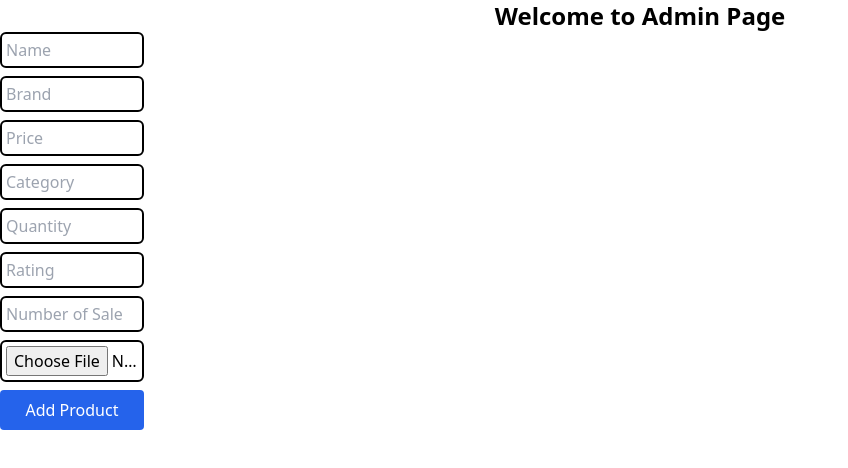
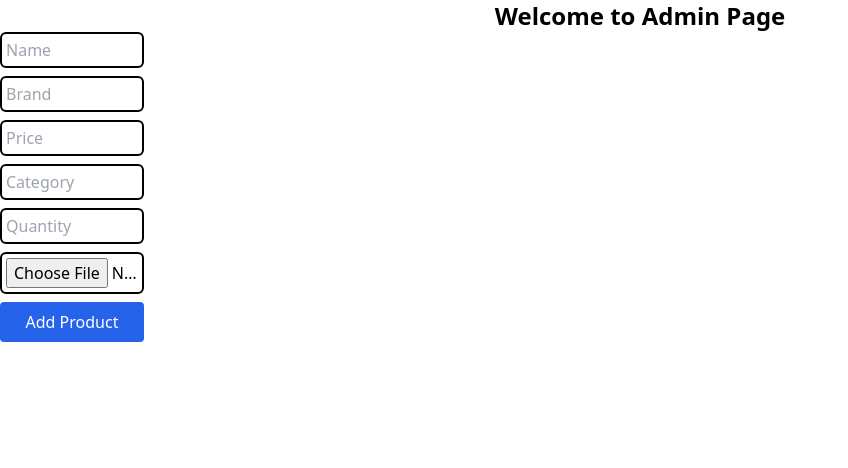
Before and after one commit to parengperdi/chess-shop, a React (Vite) app in the folder frontend/: page /admin in a window 1280 px wide. Shown: the top 468 px of the page, without its empty margins (0-848 px from the left). Built offline with nearby package versions, Linux system fonts and the light colour scheme.

Commit message:
removed the fields with the default values

```diff
--- a/frontend/src/components/AddProductForm.jsx
+++ b/frontend/src/components/AddProductForm.jsx
@@ -7,8 +7,6 @@ const AddProductForm = () => {
   const [price, setPrice] = useState("");
   const [category, setCategory] = useState("");
   const [quantity, setQuantity] = useState("");
-  const [rating, setRating] = useState("");
-  const [numberOfSales, setNumberOfSales] = useState("");
   const [imageFile, setImageFile] = useState(null);
 
   const handleSubmit = async (e) => {
@@ -20,8 +18,6 @@ const AddProductForm = () => {
     fd.append("price", price);
     fd.append("category", category);
     fd.append("quantity", quantity);
-    fd.append("rating", rating);
-    fd.append("numberOfSales", numberOfSales);
     if (imageFile) fd.append("image", imageFile);
 
     try {
@@ -43,8 +39,6 @@ const AddProductForm = () => {
       <input className="border-black border-2 p-1 w-36 rounded-md" type="number" placeholder="Price" value={price} onChange={e => setPrice(e.target.value)} required />
       <input className="border-black border-2 p-1 w-36 rounded-md" type="text" placeholder="Category" value={category} onChange={e => setCategory(e.target.value)} required />
       <input className="border-black border-2 p-1 w-36 rounded-md" type="number" placeholder="Quantity" value={quantity} onChange={e => setQuantity(e.target.value)} required />
-      <input className="border-black border-2 p-1 w-36 rounded-md" type="number" placeholder="Rating" value={rating} onChange={e => setRating(e.target.value)} step="0.1" required />
-      <input className="border-black border-2 p-1 w-36 rounded-md" type="number" placeholder="Number of Sales" value={numberOfSales} onChange={e => setNumberOfSales(e.target.value)} required />
       <input className="border-black border-2 p-1 w-36 rounded-md" type="file" onChange={e => setImageFile(e.target.files[0])} />
       <button type="submit" className="bg-blue-600 text-white p-2 rounded w-36 p-auto">Add Product</button>
     </form>
```
